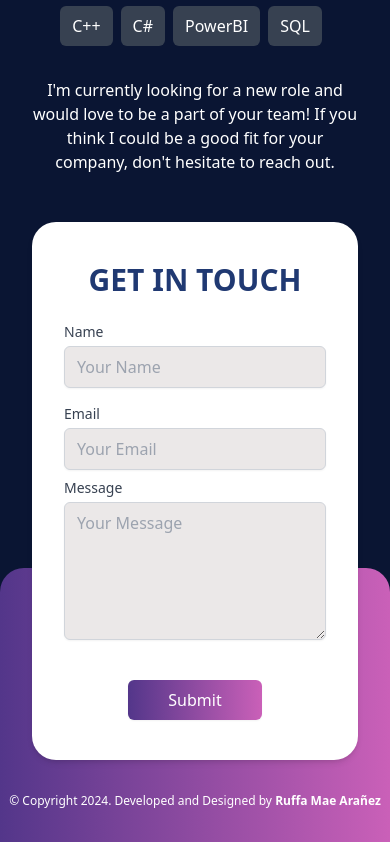
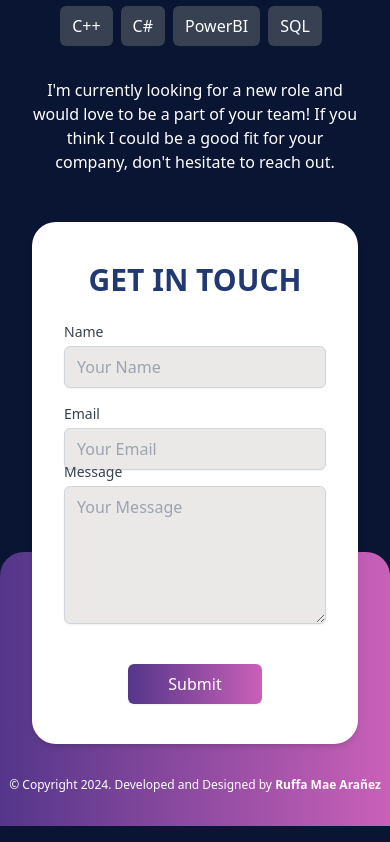
Before and after one commit to ruffaaaaa/react-portfolio, a React (Vite) app: page / in a window 390 px wide. Shown: the part 2993-3835 px from the top of the page. Built offline with nearby package versions, Linux system fonts and the light colour scheme.

Commit message:
Update get-in-touch.jsx

```diff
--- a/src/section/get-in-touch.jsx
+++ b/src/section/get-in-touch.jsx
@@ -122,7 +122,7 @@ function GetInTouch() {
                 </div>
               </div>
 
-              <div className="lg:col-span-1 text-black lg:mt-0 -mt-6">
+              <div className="lg:col-span-1 text-black lg:mt-0 -mt-10">
                 <div className="mb-4">
                   <label className="block text-sm font-medium text-gray-700">
                     Message
```
